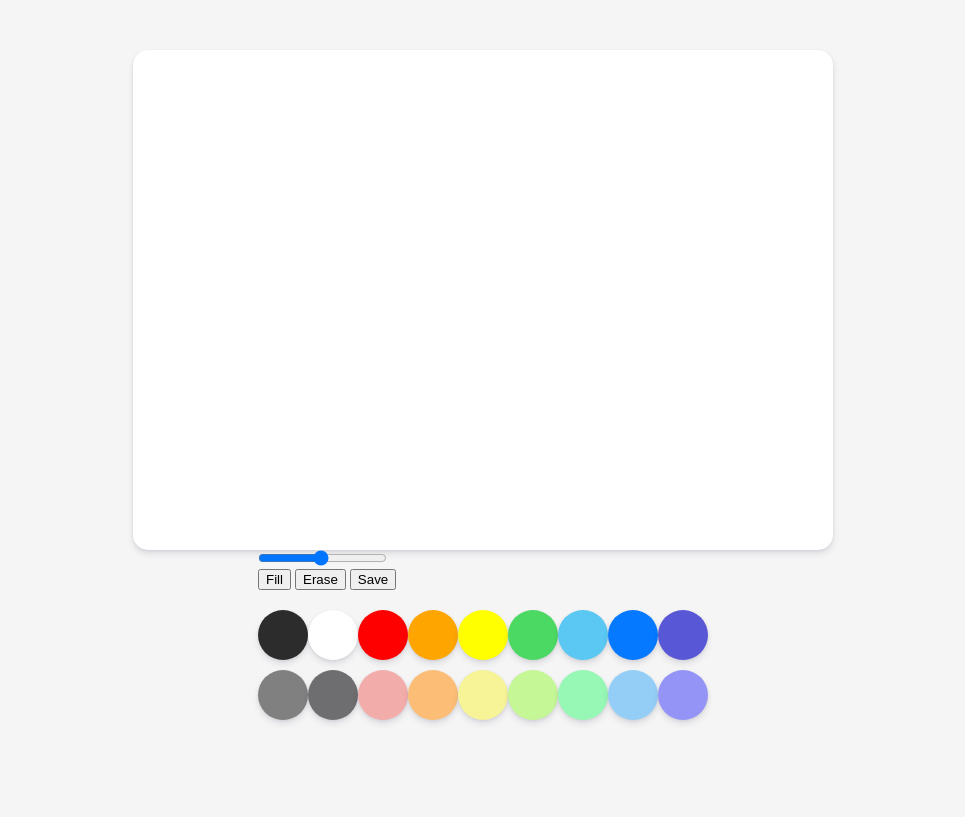
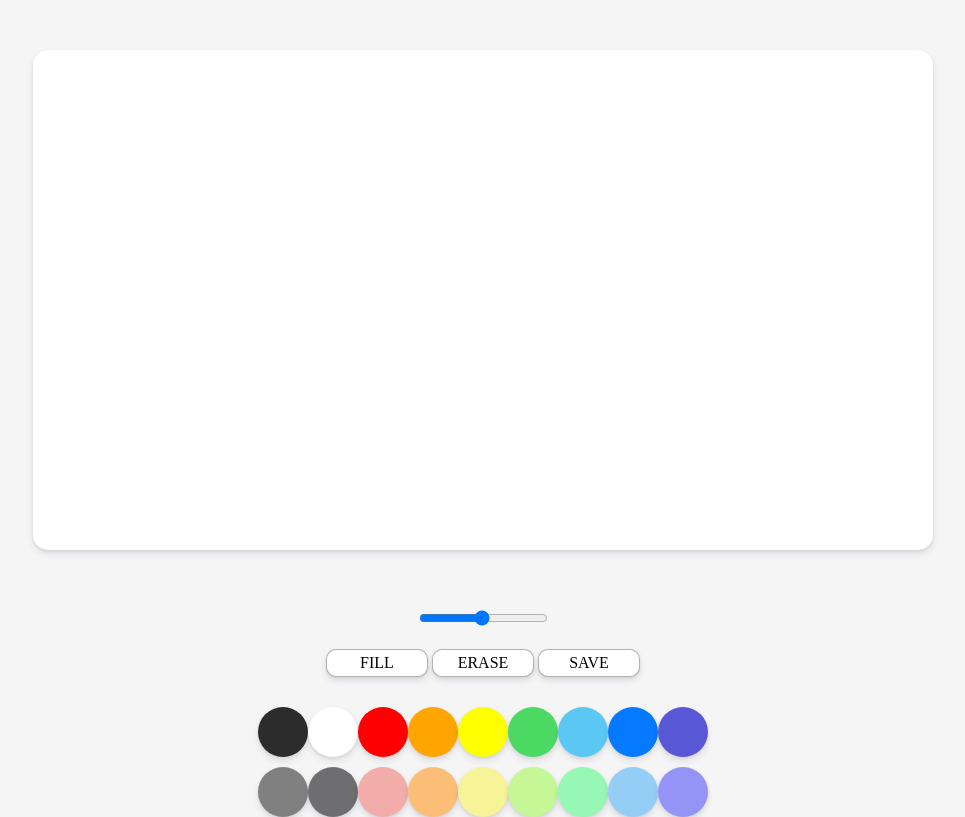
Before and after one commit to eeoma/Canvas, a plain HTML site: page index.html in a window 1280 px wide. Shown: the whole page, without its empty margins (157-1122 px from the left). Drawn offline with Linux system fonts and the light colour scheme.

Commit message:
edit style.css

```diff
--- a/style.css
+++ b/style.css
@@ -14,15 +14,43 @@ body{
 }
 
 .canvas {
-    width: 700px;
+    width: 900px;
     height: 500px;
     border-radius: 15px;
     background-color: #fff;
     box-shadow: 0 4px 6px rgba(50,50,93,0.11),0 1px 3px rgba(0,0,0,0.08);
+    cursor: url(assets/paint-brush.png) 10 50,auto;
 }
 
+.controls {
+    margin-top: 60px;
+    display: flex;
+    flex-direction: column;
+    align-items: center;
+
+}
+
+.controls-btns button {
+    all:unset;
+    background-color: #fff;
+    box-shadow: 0 4px 6px rgba(50,50,93,0.11),0 1px 3px rgba(0,0,0,0.08);
+    width: 80px;
+    padding: 5px 10px;
+    margin-top: 20px;
+    border: 1px solid rgba(0,0,0,0.3);
+    border-radius: 10px;
+    text-align: center;
+    text-transform:uppercase;
+    font-size: 16px;
+    font-weight: 400;
+    cursor: pointer;
+}
+
+.controls-btns button:active {
+    transform: scale(0.98);
+}
 .first-row {
-    margin-top: 20px;
+    margin-top: 30px;
     display: flex;
     align-items: center;
 }
@@ -38,5 +66,5 @@ body{
     height: 50px;
     border-radius: 25px;
     box-shadow: 0 4px 6px rgba(50,50,93,0.11),0 1px 3px rgba(0,0,0,0.08);
-    cursor: pointer;
+    cursor:url(assets/colorpicker.png) 12 100, auto;
 }
```
